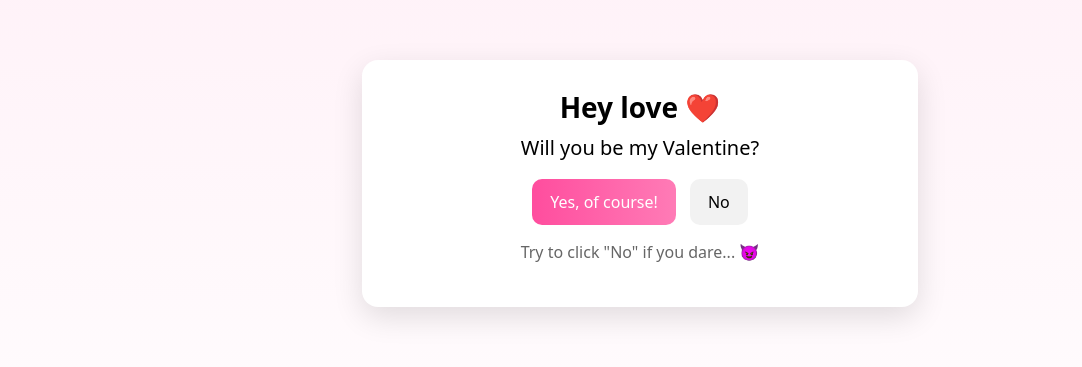
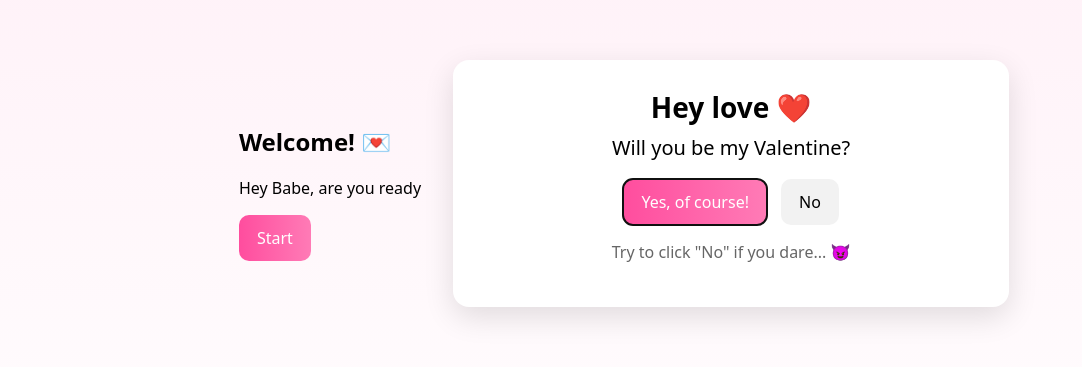
Before and after one commit to kuntald139-droid/chhuuiyaa.github.io, a plain HTML site: page index.html in a window 1280 px wide. Shown: the part 217-584 px from the top of the page, without its empty margins (0-1082 px from the left). Drawn offline with Linux system fonts and the light colour scheme.

Commit message:
Add start overlay with welcome message

```diff
--- a/index.html
+++ b/index.html
@@ -7,6 +7,13 @@
   <link rel="stylesheet" href="styles.css">
 </head>
 <body>
+  <div id="start-overlay">
+    <div class="start-content">
+      <h2>Welcome! 💌</h2>
+      <p>Hey Babe, are you ready</p>
+      <button id="start-btn" class="btn yes">Start</button>
+    </div>
+  </div>
   <main class="stage">
     <div class="card">
       <h1>Hey love ❤️</h1>
```
